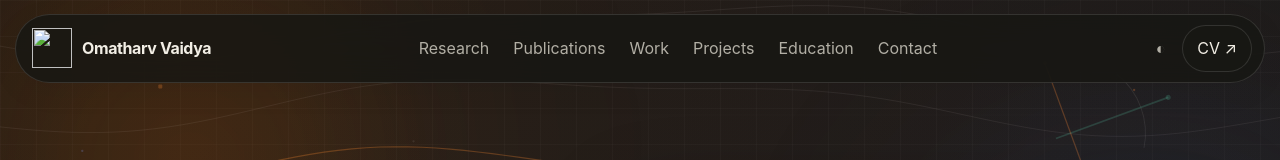
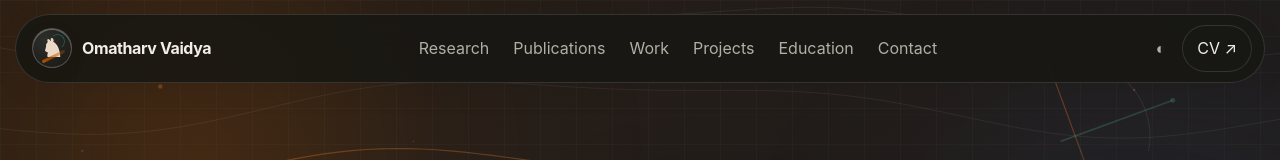
Before and after one commit to f20180354/f20180354.github.io, a plain HTML site: page index.html in a window 1280 px wide. Shown: the top 160 px of the page. Drawn offline with Linux system fonts and the light colour scheme.

Commit message:
Add files via upload

```diff
--- a/index.html
+++ b/index.html
@@ -6,8 +6,9 @@
   <meta name="description" content="Omatharv Vaidya — Computer Science Ph.D. student at The University of Texas at Austin working on optimization and efficient machine learning." />
   <title>Omatharv</title>
   <meta name="theme-color" content="#0f1117" />
-  <link rel="icon" type="image/svg+xml" href="favicon.svg?v=3" />
-  <link rel="apple-touch-icon" href="favicon.svg?v=3" />
+  <link rel="icon" type="image/png" sizes="64x64" href="favicon.png?v=7" />
+  <link rel="alternate icon" type="image/svg+xml" href="favicon.svg?v=7" />
+  <link rel="apple-touch-icon" sizes="180x180" href="apple-touch-icon.png?v=7" />
   <style>
     :root {
       --paper: #f7f3ea;
@@ -242,15 +243,45 @@
     .brand-mark {
       width: 40px;
       height: 40px;
+      position: relative;
+      border: 1px solid var(--hair-strong);
+      border-radius: 50%;
+      background: radial-gradient(circle at 30% 28%, color-mix(in srgb, var(--surface-strong) 90%, white 10%), var(--surface));
+      overflow: hidden;
       display: inline-flex;
       align-items: center;
       justify-content: center;
-      flex: 0 0 40px;
-    }
-    .brand-mark img {
-      width: 40px;
-      height: 40px;
-      display: block;
+      font-size: 1.55rem;
+      line-height: 1;
+      color: color-mix(in srgb, var(--ink) 86%, var(--orange) 14%);
+      box-shadow: inset 0 1px 0 rgba(255,255,255,.3), 0 6px 18px rgba(12,12,12,.08);
+    }
+    .brand-mark::before,
+    .brand-mark::after {
+      content: "";
+      position: absolute;
+      border-radius: 999px;
+      pointer-events: none;
+    }
+    .brand-mark::before {
+      width: 25px;
+      height: 3px;
+      background: linear-gradient(90deg, var(--orange), color-mix(in srgb, var(--orange) 30%, transparent));
+      bottom: 9px;
+      left: 8px;
+      transform: rotate(-26deg);
+      opacity: .9;
+    }
+    .brand-mark::after {
+      width: 13px;
+      height: 13px;
+      border: 1px solid color-mix(in srgb, var(--green) 72%, transparent);
+      border-left-color: transparent;
+      border-bottom-color: transparent;
+      top: 5px;
+      right: 6px;
+      transform: rotate(6deg);
+      opacity: .85;
     }
 
     .nav-links { display: flex; gap: 2px; align-items: center; }
@@ -809,7 +840,7 @@
 
   <div class="nav-wrap">
     <nav aria-label="Primary">
-      <a class="brand" href="#top"><span class="brand-mark" aria-hidden="true"><img src="favicon.svg?v=3" alt="" /></span><span>Omatharv Vaidya</span></a>
+      <a class="brand" href="#top"><span class="brand-mark" aria-hidden="true">♞</span><span>Omatharv Vaidya</span></a>
       <div class="nav-links">
         <a href="#research">Research</a>
         <a href="#publications">Publications</a>
```
Also changed, not shown: apple-touch-icon.png (added), favicon.png (added), favicon.svg (added).
